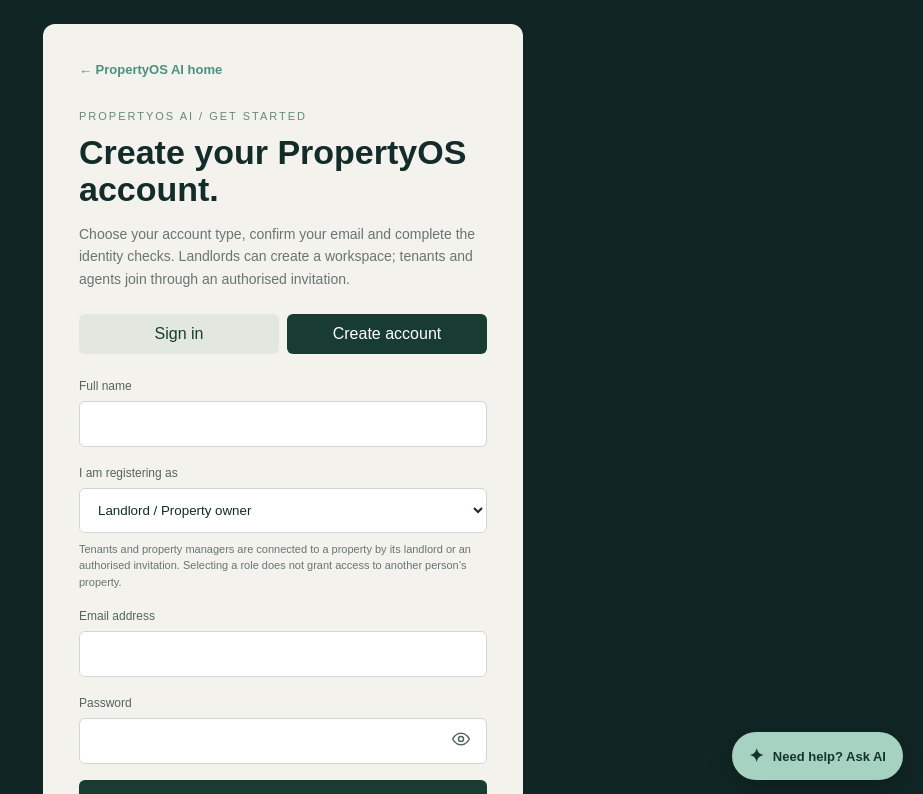
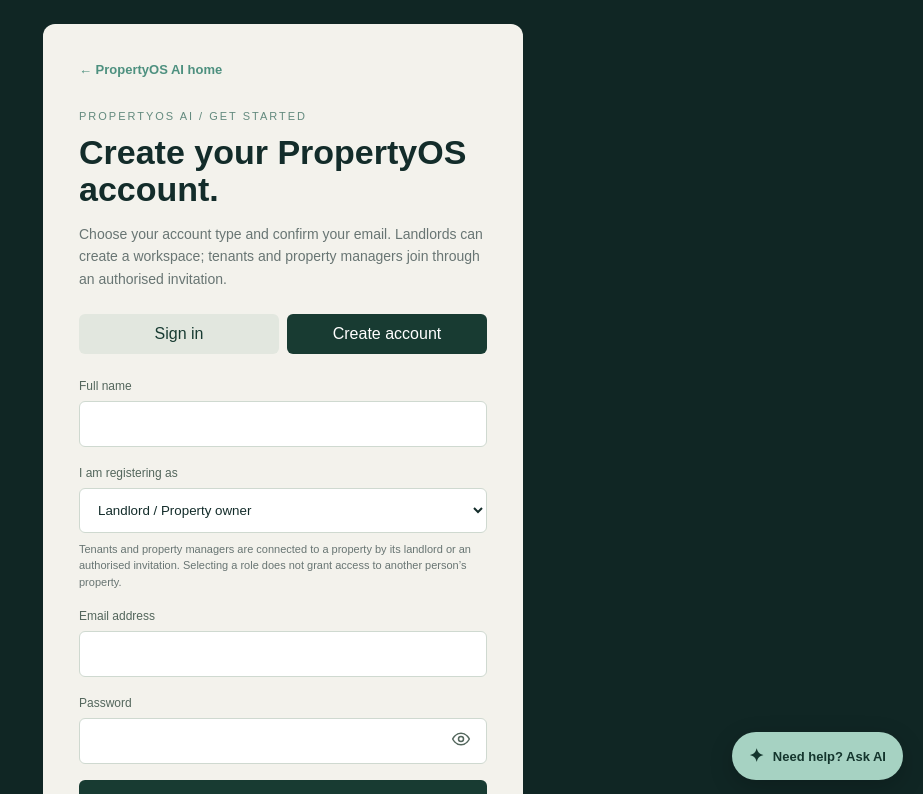
Before and after one commit to Stariuxe/create-an-app-that-monitors-rent-of-properties, a Next.js app: page /signup in a window 1280 px wide. Shown: the top 794 px of the page, without its empty margins (357-1280 px from the left). Built offline with nearby package versions, Linux system fonts and the light colour scheme.

Commit message:
Remove remaining identity check wording from signup

```diff
--- a/app/signup/page.tsx
+++ b/app/signup/page.tsx
@@ -13,7 +13,7 @@ export default function SignupPage() {
         <a href="/" style={{ color: "#4d907f", fontWeight: 700, fontSize: 13 }}>← PropertyOS AI home</a>
         <p style={{ color: "#638a7e", fontSize: 11, letterSpacing: 2, marginTop: 32 }}>PROPERTYOS AI / GET STARTED</p>
         <h1 style={{ fontSize: 34, lineHeight: 1.1, margin: "12px 0", color: "#132c2a" }}>Create your PropertyOS account.</h1>
-        <p style={{ color: "#687573", fontSize: 14, lineHeight: 1.6, marginBottom: 24 }}>Choose your account type, confirm your email and complete the identity checks. Landlords can create a workspace; tenants and agents join through an authorised invitation.</p>
+        <p style={{ color: "#687573", fontSize: 14, lineHeight: 1.6, marginBottom: 24 }}>Choose your account type and confirm your email. Landlords can create a workspace; tenants and property managers join through an authorised invitation.</p>
         <LoginForm initialMode="signup" />
         <p style={{ marginTop: 20, fontSize: 13, color: "#687573" }}>Already have an account? <a href="/login" style={{ color: "#183b32", fontWeight: 700 }}>Sign in</a></p>
       </div>
```
